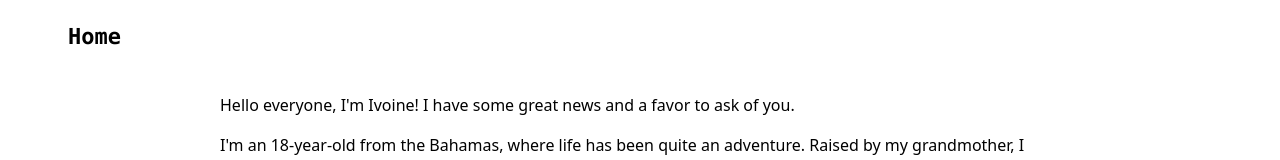
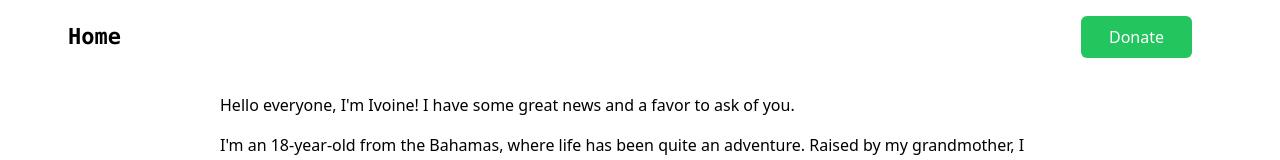
Before and after one commit to ivoinestrachan/mysite, a Next.js app: page /sponsor in a window 1280 px wide. Shown: the top 160 px of the page. Built offline with nearby package versions, Linux system fonts and the light colour scheme; no server answers.

Commit message:
'Fix styling in sponsor page, including adding a smooth scroll behavior and highlighting effect when scrolling to the donation section.

```diff
--- a/pages/sponsor.tsx
+++ b/pages/sponsor.tsx
@@ -1,22 +1,36 @@
 import Image from "next/image";
 import Link from "next/link";
-import { useEffect, useState } from "react";
+import { useEffect, useRef, useState } from "react";
 import Donations from "../components/donation";
 
 const sponsor = () => {
-
   const [donations, setDonations] = useState([]);
 
   useEffect(() => {
-    fetch('https://bank.hackclub.com/api/v3/organizations/ivoine/donations')
-      .then(response => response.json())
-      .then(data => {
+    fetch("https://bank.hackclub.com/api/v3/organizations/ivoine/donations")
+      .then((response) => response.json())
+      .then((data) => {
         const lastTwoDonations = data.slice(0, 2);
         setDonations(lastTwoDonations);
       })
-      .catch(error => console.error('Error fetching donations:', error));
+      .catch((error) => console.error("Error fetching donations:", error));
   }, []);
 
+  const donateRef = useRef<HTMLDivElement>(null);
+
+  const scrollToDonate = () => {
+    if (donateRef.current) {
+      donateRef.current.scrollIntoView({ behavior: "smooth" });
+
+      donateRef.current.classList.add("highlight");
+
+      setTimeout(() => {
+        if (donateRef.current) {
+          donateRef.current.classList.remove("highlight");
+        }
+      }, 3000);
+    }
+  };
 
   const [data, setData] = useState({
     intro:
@@ -28,7 +42,8 @@ const sponsor = () => {
       "https://res.cloudinary.com/dxmrcocqb/image/upload/v1701898310/Deet_IMG_1289_xo1vaq.jpg",
       "https://res.cloudinary.com/dxmrcocqb/image/upload/v1701898453/Ivoine_journey_image_cwqbe8.png",
     ],
-    support: "I have an incredible opportunity to be part of Buildspace but I need some help getting there. I had a tough upbringing\nin The Bahamas and this opportunity could change my life. Here's a breakdown of what I'm facing:",
+    support:
+      "I have an incredible opportunity to be part of Buildspace but I need some help getting there. I had a tough upbringing\nin The Bahamas and this opportunity could change my life. Here's a breakdown of what I'm facing:",
     flight: "Plane ticket: $700 - $800",
     rent: "Rent and security deposit: $850/month, security deposit $1,050",
     expenses:
@@ -44,11 +59,24 @@ const sponsor = () => {
   });
   return (
     <div className="overflow-y-auto h-[100vh]">
+      <div className="flex items-center justify-between sm:mx-10 mt-5 w-[90%]">
+        <div>
           <Link href="/">
-        <button className="flex items-center justify-between sm:mx-10 mt-5 font-mono font-bold text-[22px] hover:bg-gray-200 pl-7 pr-7 rounded-md">
+            <button className="font-mono font-bold text-[22px] hover:bg-gray-200 pl-7 pr-7 rounded-md">
               Home
             </button>
           </Link>
+        </div>
+
+        <div>
+          <a
+            href="#donate"
+            className="bg-green-500 py-2.5 pl-7 pr-7 rounded-md text-white"
+          >
+            <button onClick={scrollToDonate}>Donate</button>
+          </a>
+        </div>
+      </div>
 
       <div className="space-y-4  sm:px-[220px] px-4 mt-10 text-[16px]">
         <div>{data.intro}</div>
@@ -56,10 +84,7 @@ const sponsor = () => {
 
         <div>
           Recently, I was accepted into{" "}
-          <a
-            href="https://buildspace.so/"
-            className="text-blue-500 underline"
-          >
+          <a href="https://buildspace.so/" className="text-blue-500 underline">
             Buildspace
           </a>
           , a 4-month program where I can build more tech projects, like
@@ -102,13 +127,14 @@ const sponsor = () => {
         </div>
         <div className="font-bold">How You Can Help:</div>
         <div>{data.help}</div>
-        <div>
+        <div id="donate" ref={donateRef}>
           Donations: Every contribution helps, no matter the size. Plus, I’ve
           partnered with{" "}
           <a href="https://hackclub.com" className="text-blue-500 underline">
             Hack Club
           </a>{" "}
-          a 501(c)(3) non-profit, making your donations <span className="font-bold">tax-deductible</span>{" "}
+          a 501(c)(3) non-profit, making your donations{" "}
+          <span className="font-bold">tax-deductible</span>{" "}
           <a
             href="https://hcb.hackclub.com/donations/start/ivoine"
             className="text-blue-500 underline"
--- a/styles/globals.css
+++ b/styles/globals.css
@@ -6,6 +6,10 @@ body{
     overflow-x: hidden;
     overflow-y: hidden;
 }
+
+html {
+    scroll-behavior: smooth;
+  }
 
 body::-webkit-scrollbar {
     display: none;
@@ -20,3 +24,9 @@ body::-webkit-scrollbar {
 .ts {
     background-image: repeating-linear-gradient(to bottom right, #e2b142 0px, #fbe87a 50px, #e2b142 100px);
 }
+
+.highlight {
+    background-color: yellow;
+    transition: background-color 0.5s ease;
+    text-decoration: underline;
+  }
```
Lines whose indentation alone changed are shown as unchanged.
